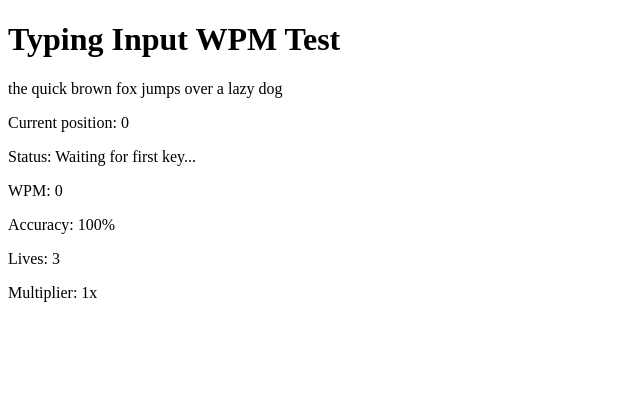
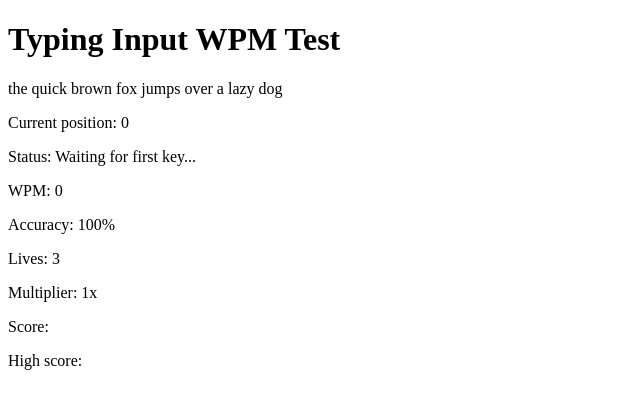
Before and after one commit to lw-69/typerush-backend, a plain HTML site: page frontend/preliminary-ui.html in a window 1280 px wide. Shown: the whole page, without its empty margins (0-640 px from the left). Drawn offline with Linux system fonts and the light colour scheme.

Commit message:
added score and high score to basic html structure

```diff
--- a/frontend/preliminary-ui.html
+++ b/frontend/preliminary-ui.html
@@ -14,6 +14,8 @@
     <p>Accuracy: <span id="accuracy">100</span>%</p>
     <p>Lives: <span id="lives">3</span></p>
     <p>Multiplier: <span id="multiplier">1x</span></p>
+    <p>Score: <span id="score"></span></p>
+    <p>High score: <span id="high-score"></span></p>
 
     <script src="input.js"></script>
   </body>
```
